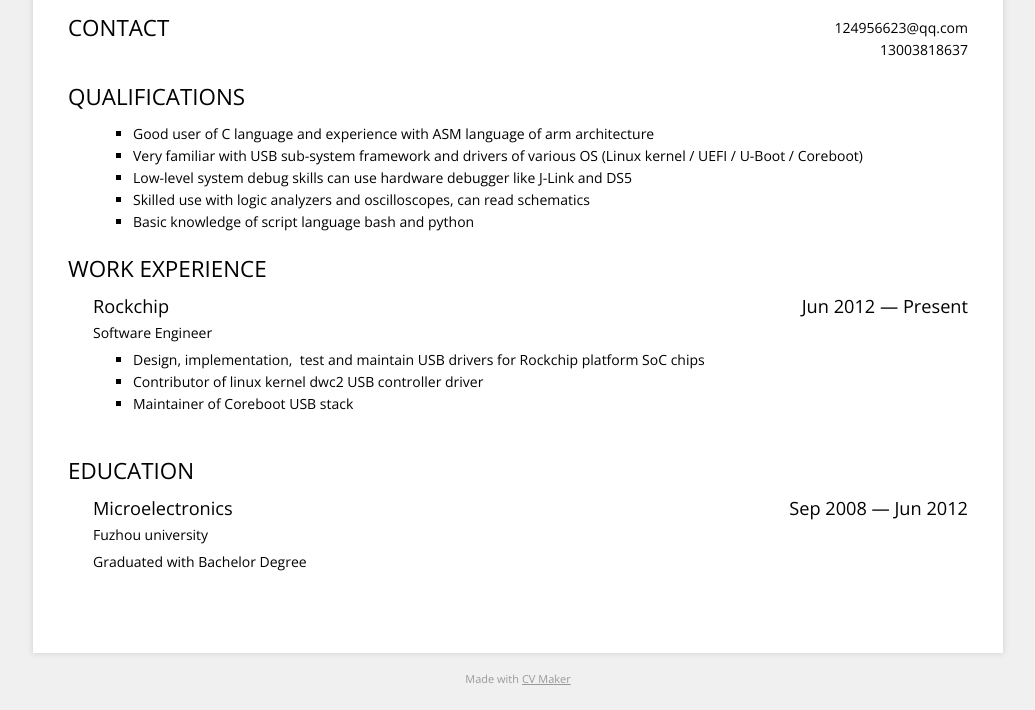
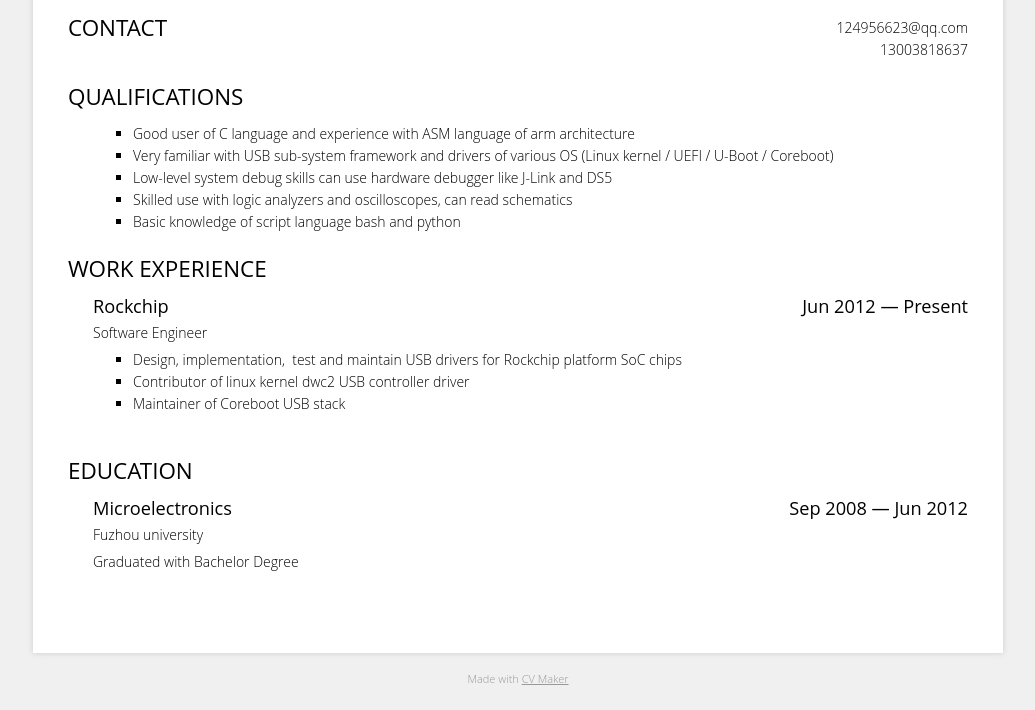
Before and after one commit to li900309/li900309.github.com, a plain HTML site: page index.html in a window 1280 px wide. Shown: the part 101-811 px from the top of the page, without its empty margins (122-1157 px from the left). Drawn offline with nearby package versions, Linux system fonts and the light colour scheme.

Commit message:
remove google font link

```diff
--- a/index.html
+++ b/index.html
@@ -4,7 +4,6 @@
 	<title>My CV</title>
 	<meta http-equiv="Content-Type" content="text/html; charset=utf-8" />
 	<meta http-equiv="Generator" content="CV Maker - https://cvmkr.com/" />
-	<link href="https://fonts.googleapis.com/css?family=Open+Sans:300&subset=latin,latin-ext" rel="stylesheet" type="text/css" />
 	<style type="text/css">
 		body {
 			background: #f0f0f0;
```
